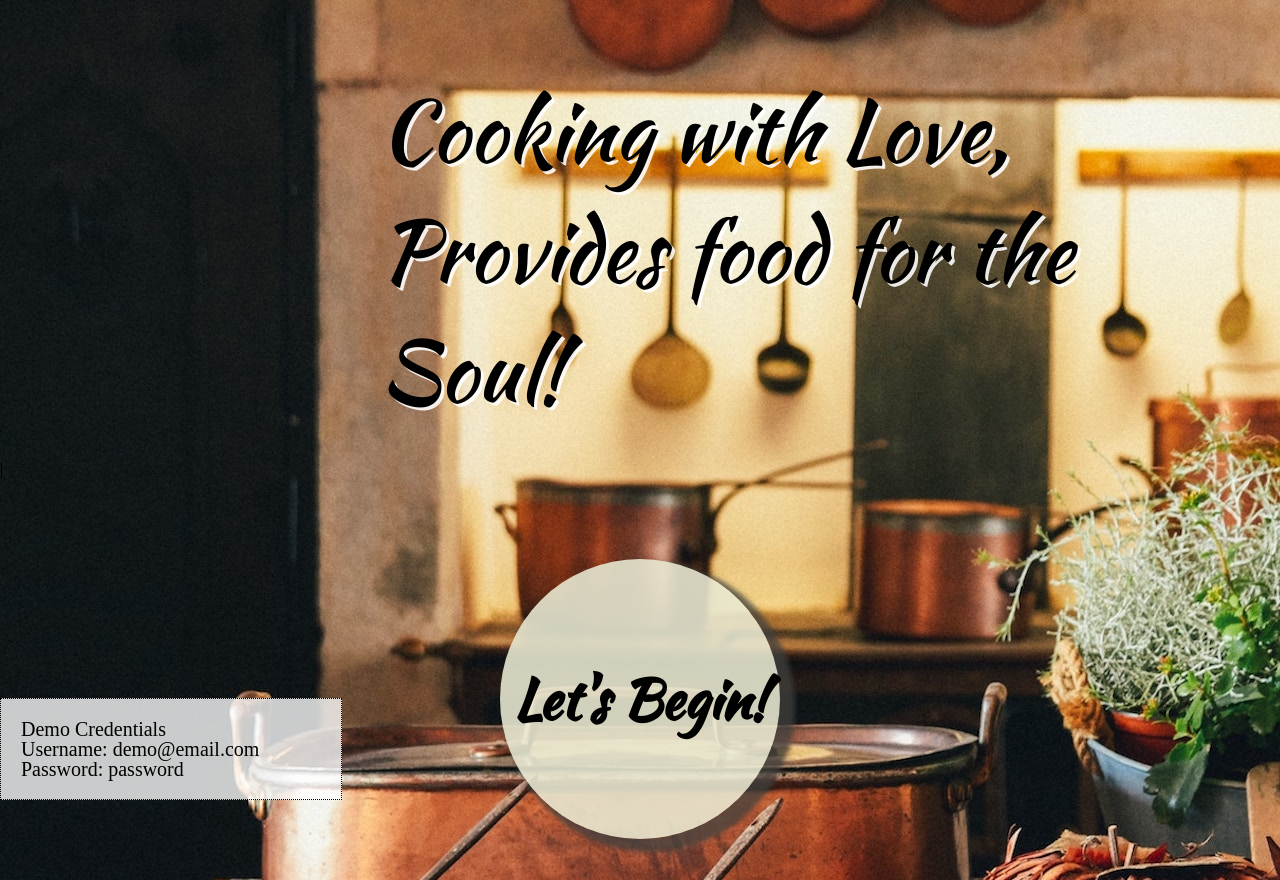
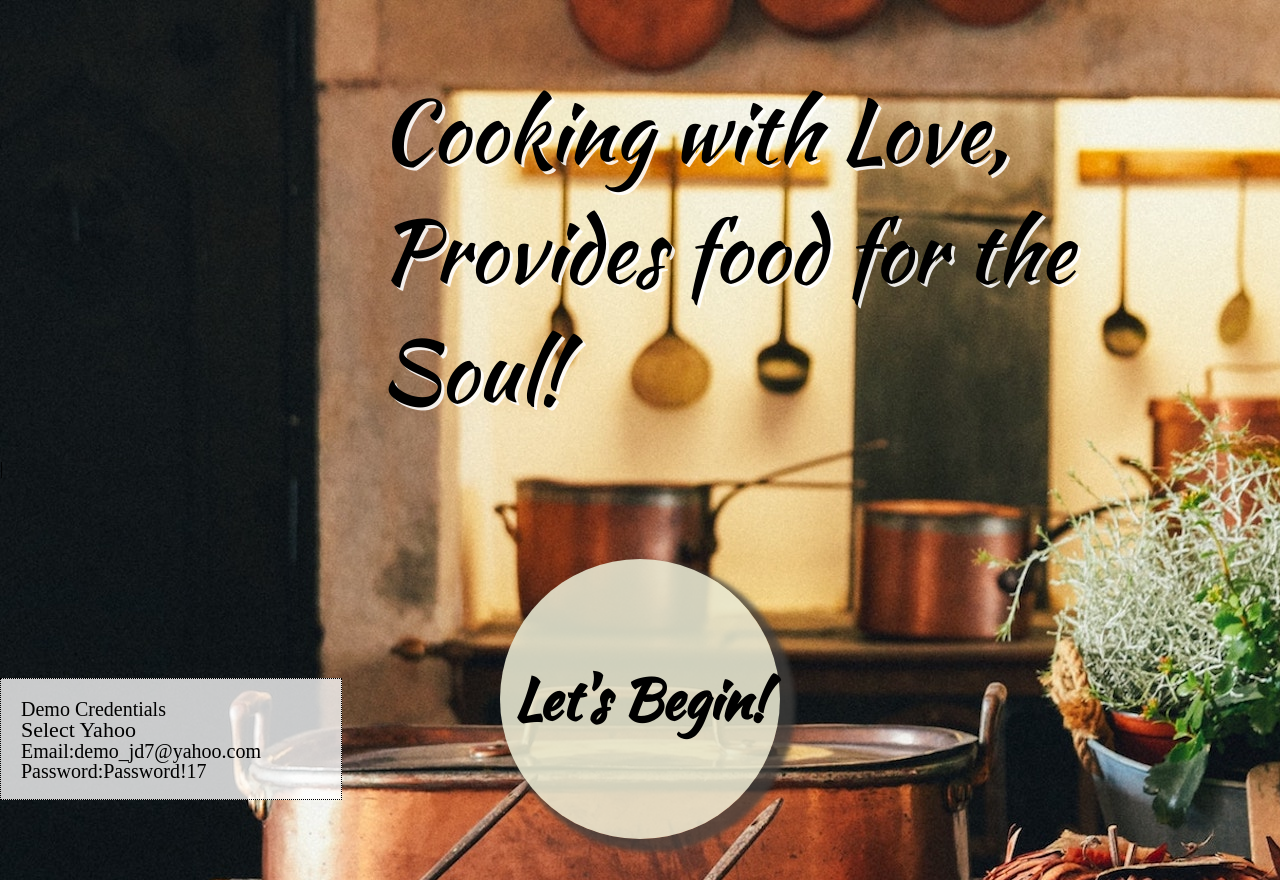
Before and after one commit to Aortizv7/personal-project-recipe, a React (Create React App) app: page /#/ in a window 1280 px wide. Built offline with nearby package versions, Linux system fonts and the light colour scheme; a web font is replaced by a local one.

Commit message:
demo creds

```diff
--- a/src/Components/Home/Home.css
+++ b/src/Components/Home/Home.css
@@ -33,7 +33,7 @@ justify-content: space-around;
 }
 .demo_credentials{
     width: 300px;
-    height:60px;
+    height:80px;
     font-size:20px;
     background: rgba(255, 255, 255, 0.781);
     float:left;
--- a/src/Components/Home/Home.js
+++ b/src/Components/Home/Home.js
@@ -19,9 +19,10 @@ export default class Home extends Component {
                 </div>
                 <div className='demo_credentials'>
                     <h1>Demo Credentials</h1>
+                    <h2>Select Yahoo</h2>
                     <ul>
-                        <li>Username: demo@email.com</li>
-                        <li>Password: password</li>
+                        <li>Email:demo_jd7@yahoo.com</li>
+                        <li>Password:Password!17</li>
                     </ul>
                 </div>
             </div>
```
